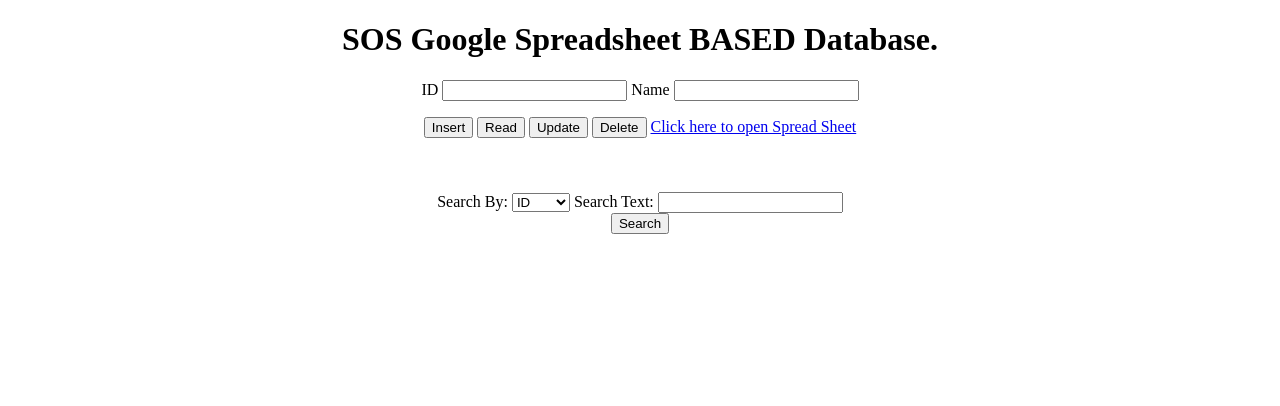
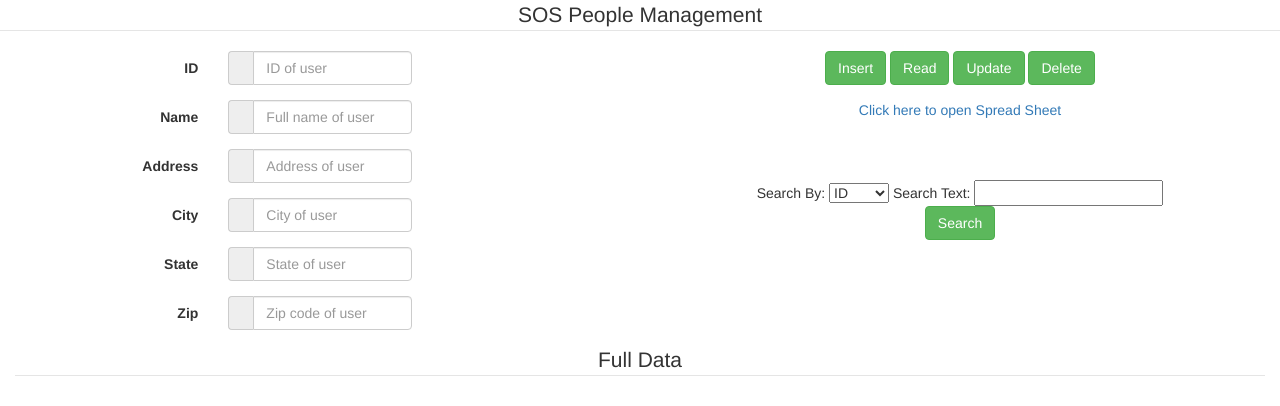
Before and after one commit to rsihelper1/SOSCRUDLib, a plain HTML site: page index.html in a window 1280 px wide. Drawn offline with nearby package versions, Linux system fonts and the light colour scheme.

Commit message:
BOOTSTRAP Changes and New Layout

```diff
--- a/index.html
+++ b/index.html
@@ -1,6 +1,7 @@
 <!DOCTYPE html>
 <html>
 <head>
+  <link href="//maxcdn.bootstrapcdn.com/bootstrap/3.3.0/css/bootstrap.min.css" rel="stylesheet">
   <?!= include('sosstyle.html'); ?>
 
 <script src="https://ajax.googleapis.com/ajax/libs/jquery/3.2.0/jquery.min.js"></script>
@@ -20,29 +21,93 @@
  </div>
 
 <div align="center">
-<h1>SOS Google Spreadsheet BASED Database.</h1>
+<legend>SOS People Management</legend>
 
+   <!-- FORM  -->
+<div class="col-md-6">
+<form  class="form-horizontal">
+<fieldset>
+ <div class="form-group">
+          <label class="col-md-4 control-label" for="id">ID</label>
+          <div class="col-md-4">
+        <div class="input-group">
+              <span class="input-group-addon" >  </span>
+            <input id="id" name="id" type="text" placeholder="ID of user " class="form-control input-md">
+            </div>
+          </div>
+        </div>
 
-<form >
+        <!-- Prepended text-->
+        <div class="form-group">
+          <label class="col-md-4 control-label" for="name">Name</label>
+          <div class="col-md-4">
+            <div class="input-group">
+              <span class="input-group-addon" >  </span>
+              <input id="name" name="name" class="form-control" placeholder="Full name of user" type="text">
+            </div>
+          </div>
+        </div>
+                <div class="form-group">
+          <label class="col-md-4 control-label" for="address">Address</label>
+          <div class="col-md-4">
+            <div class="input-group">
+              <span class="input-group-addon" >  </span>
+              <input id="address" name="address" class="form-control" placeholder="Address of user" type="text">
+            </div>
+          </div>
+        </div>
+                <div class="form-group">
+          <label class="col-md-4 control-label" for="city">City</label>
+          <div class="col-md-4">
+            <div class="input-group">
+              <span class="input-group-addon" >  </span>
+              <input id="city" name="city" class="form-control" placeholder="City of user" type="text">
+            </div>
+          </div>
+        </div>
+                <div class="form-group">
+          <label class="col-md-4 control-label" for="state">State</label>
+          <div class="col-md-4">
+            <div class="input-group">
+              <span class="input-group-addon" >  </span>
+              <input id="state" name="state" class="form-control" placeholder="State of user" type="text">
+            </div>
+          </div>
+        </div>
+                <div class="form-group">
+          <label class="col-md-4 control-label" for="zip">Zip</label>
+          <div class="col-md-4">
+            <div class="input-group">
+              <span class="input-group-addon" >  </span>
+              <input id="zip" name="zip" class="form-control" placeholder="Zip code of user" type="text">
+            </div>
+          </div>
+        </div>
+ </fieldset>
+<!--
 ID
 <input type = "text" name ="id" id="id">
 Name
 <input type = "text" name ="name" id="name">
-
+-->
 </form>
+</div>
 
 <div id="loader"></div>
 
 <p id="re"></p>
+  <div class="form-group">
+<input class="btn btn-success" type = "button"  id = "b1" onClick="insert_value()" value = "Insert"></input>
+<input class="btn btn-success" type="button" onclick="read_value()" value="Read" />
+<input class="btn btn-success" type="button" onclick="update_value()" value="Update" />
+<input  class="btn btn-success"type="button" onclick="delete_value()" value="Delete" />
+</div>
+<a href="https://docs.google.com/spreadsheets/d/1OkXtxTaNxZbc84ZgYjqIA6rXzDDxNfeOtwA6xeVINPc/edit#gid=0" target="_blank">Click here to open Spread Sheet </a>
+  <div class="col-md-12">
 
-<input type = "button"  id = "b1" onClick="insert_value()" value = "Insert"></input>
-<input type="button" onclick="read_value()" value="Read" />
-<input type="button" onclick="update_value()" value="Update" />
-<input type="button" onclick="delete_value()" value="Delete" />
-<a href="https://docs.google.com/spreadsheets/d/1OkXtxTaNxZbc84ZgYjqIA6rXzDDxNfeOtwA6xeVINPc/edit#gid=0" target="_blank">Click here to open Spread Sheet </a>
+       <legend>Full Data</legend>
 <div id="showData"></div>
 </div>
-</body>
 <div align="center">
 
   <br>
@@ -50,7 +115,7 @@
   <br>
   <form >
     Search By:
-    <select name="searchby" id="searchby">
+    <select name="searchby" id="searchby" >
       <option value="id">ID</option>
       <option value="name">Name</option>
       <option value="city">City</option>
@@ -59,12 +124,14 @@
     </select>
 
     Search Text:
-    <input type = "text" name ="searchtext" id="searchtext">
+    <input  type = "text" name ="searchtext" id="searchtext" onkeydown="search_value()" />
 
     </form>
-    <input type="button" onclick="search_value()" value="Search" />
-    <div id="showSearchData"></div>
+    <input  class="btn btn-success" type="button" onclick="search_value()" value="Search" />
+
   </div>
 
 </div>
+
+</body>
 <html>
```
Also changed, not shown: sosscript.html (+62 -83 lines), 2 other files.
